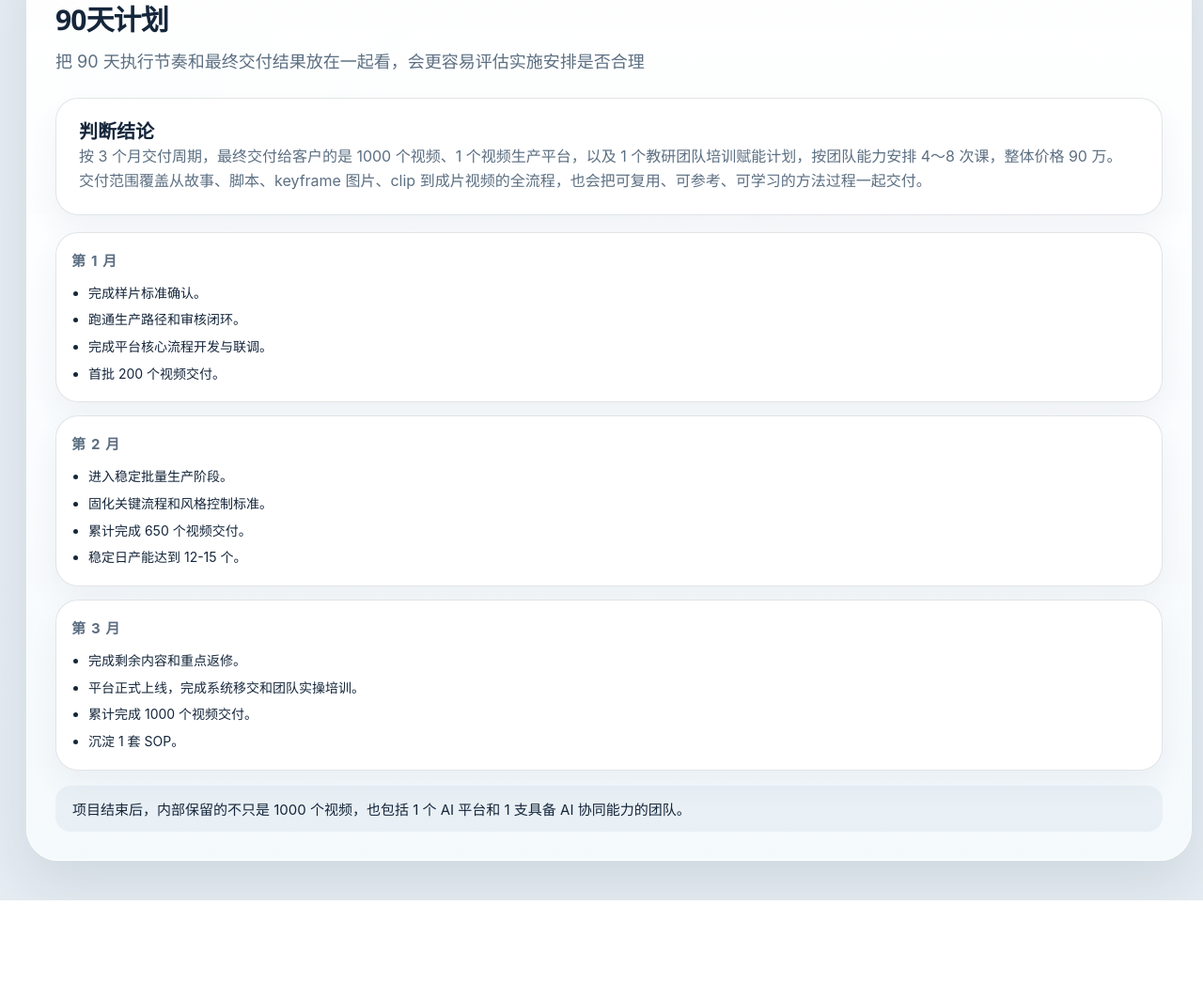
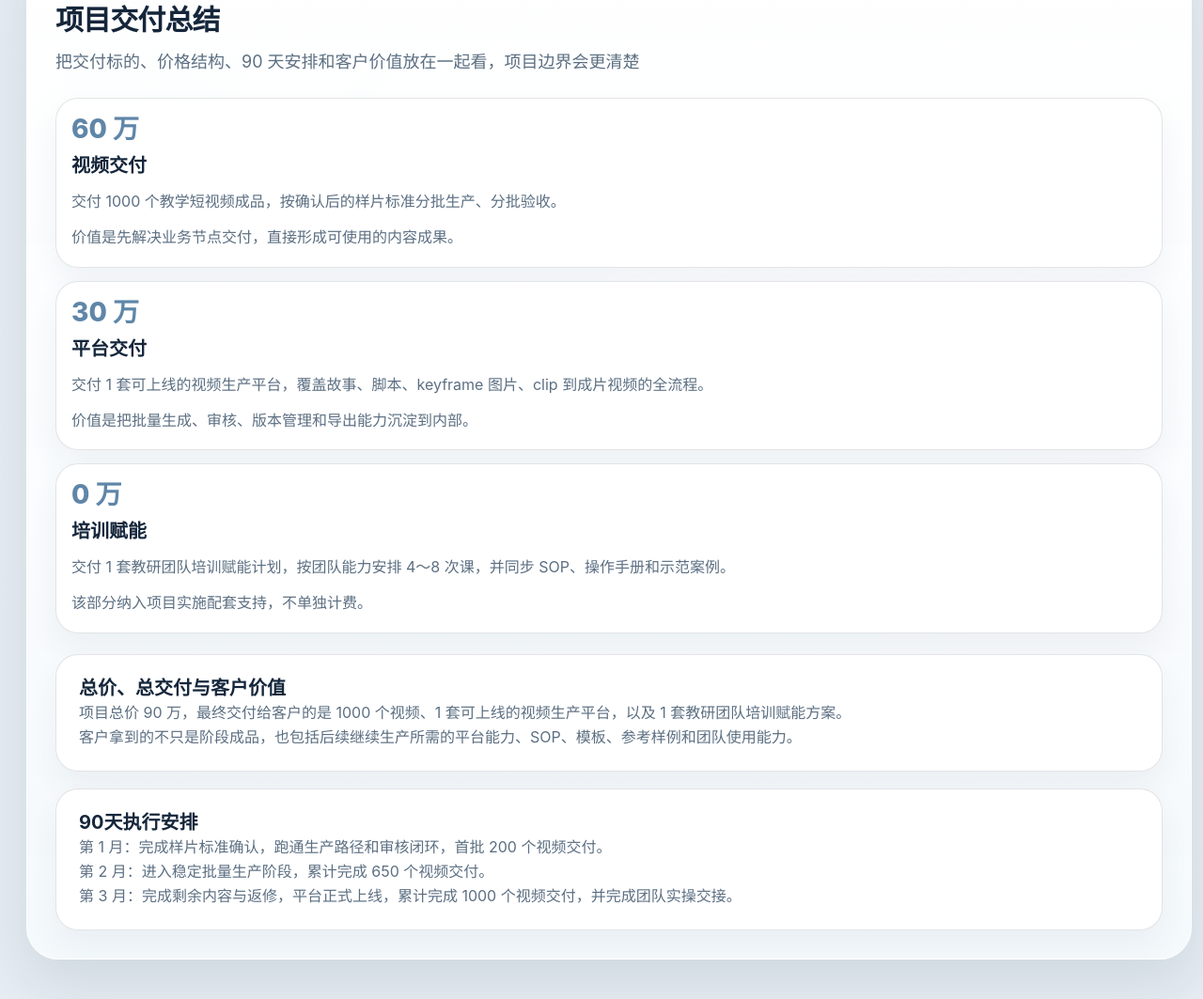
Before and after one commit to JamesWuHK/ai-teaching-owner-deck-html, a plain HTML site: page index.html in a window 1280 px wide. Shown: the part 8836-9899 px from the top of the page at 94% size. Before the commit the page ends 9794 px from the top, so only its background shows below. Drawn offline with Linux system fonts and the light colour scheme.

Commit message:
chore: redesign delivery summary slide

```diff
--- a/index.html
+++ b/index.html
@@ -1303,45 +1303,46 @@ li {
         </header>
         <div class="slide-divider"></div>
         <div class="slide-headline">
-          <h1 class="slide-title">90天计划</h1>
-          <p class="slide-summary">把 90 天执行节奏和最终交付结果放在一起看，会更容易评估实施安排是否合理</p>
+          <h1 class="slide-title">项目交付总结</h1>
+          <p class="slide-summary">把交付标的、价格结构、90 天安排和客户价值放在一起看，项目边界会更清楚</p>
         </div>
         <div class="slide-body">
 
+      <div class="pricing-grid pricing-grid--compact">
+        <article class="pricing-card">
+          <div class="pricing-card__price">60 万</div>
+          <h3>视频交付</h3>
+          <p>交付 1000 个教学短视频成品，按确认后的样片标准分批生产、分批验收。</p>
+          <p>价值是先解决业务节点交付，直接形成可使用的内容成果。</p>
+        </article>
+        <article class="pricing-card">
+          <div class="pricing-card__price">30 万</div>
+          <h3>平台交付</h3>
+          <p>交付 1 套可上线的视频生产平台，覆盖故事、脚本、keyframe 图片、clip 到成片视频的全流程。</p>
+          <p>价值是把批量生成、审核、版本管理和导出能力沉淀到内部。</p>
+        </article>
+        <article class="pricing-card">
+          <div class="pricing-card__price">0 万</div>
+          <h3>培训赋能</h3>
+          <p>交付 1 套教研团队培训赋能计划，按团队能力安排 4～8 次课，并同步 SOP、操作手册和示范案例。</p>
+          <p>该部分纳入项目实施配套支持，不单独计费。</p>
+        </article>
+      </div>
       <div class="decision-grid">
         <div class="decision-column">
           <div class="deliverable-box">
-            <h3>判断结论</h3>
-            <p>按 3 个月交付周期，最终交付给客户的是 1000 个视频、1 个视频生产平台，以及 1 个教研团队培训赋能计划，按团队能力安排 4～8 次课，整体价格 90 万。</p>
-            <p>交付范围覆盖从故事、脚本、keyframe 图片、clip 到成片视频的全流程，也会把可复用、可参考、可学习的方法过程一起交付。</p>
+            <h3>总价、总交付与客户价值</h3>
+            <p>项目总价 90 万，最终交付给客户的是 1000 个视频、1 套可上线的视频生产平台，以及 1 套教研团队培训赋能方案。</p>
+            <p>客户拿到的不只是阶段成品，也包括后续继续生产所需的平台能力、SOP、模板、参考样例和团队使用能力。</p>
           </div>
         </div>
         <div class="decision-column">
-          <div class="timeline-grid timeline-grid--compact">
-
-        <article class="timeline-card">
-          <div class="timeline-card__month">第 1 月</div>
-          <ul class="bullet-list bullet-list--compact">
-            <li>完成样片标准确认。</li><li>跑通生产路径和审核闭环。</li><li>完成平台核心流程开发与联调。</li><li>首批 200 个视频交付。</li>
-          </ul>
-        </article>
-
-        <article class="timeline-card">
-          <div class="timeline-card__month">第 2 月</div>
-          <ul class="bullet-list bullet-list--compact">
-            <li>进入稳定批量生产阶段。</li><li>固化关键流程和风格控制标准。</li><li>累计完成 650 个视频交付。</li><li>稳定日产能达到 12-15 个。</li>
-          </ul>
-        </article>
-
-        <article class="timeline-card">
-          <div class="timeline-card__month">第 3 月</div>
-          <ul class="bullet-list bullet-list--compact">
-            <li>完成剩余内容和重点返修。</li><li>平台正式上线，完成系统移交和团队实操培训。</li><li>累计完成 1000 个视频交付。</li><li>沉淀 1 套 SOP。</li>
-          </ul>
-        </article>
-
+          <div class="deliverable-box">
+            <h3>90天执行安排</h3>
+            <p>第 1 月：完成样片标准确认，跑通生产路径和审核闭环，首批 200 个视频交付。</p>
+            <p>第 2 月：进入稳定批量生产阶段，累计完成 650 个视频交付。</p>
+            <p>第 3 月：完成剩余内容与返修，平台正式上线，累计完成 1000 个视频交付，并完成团队实操交接。</p>
           </div>
-          <div class="foot-note">项目结束后，内部保留的不只是 1000 个视频，也包括 1 个 AI 平台和 1 支具备 AI 协同能力的团队。</div>
         </div>
       </div>
 
```
Also changed, not shown: src/slides-data.mjs (+30 -8 lines), tests/render-deck.test.mjs (+24 -16 lines).
